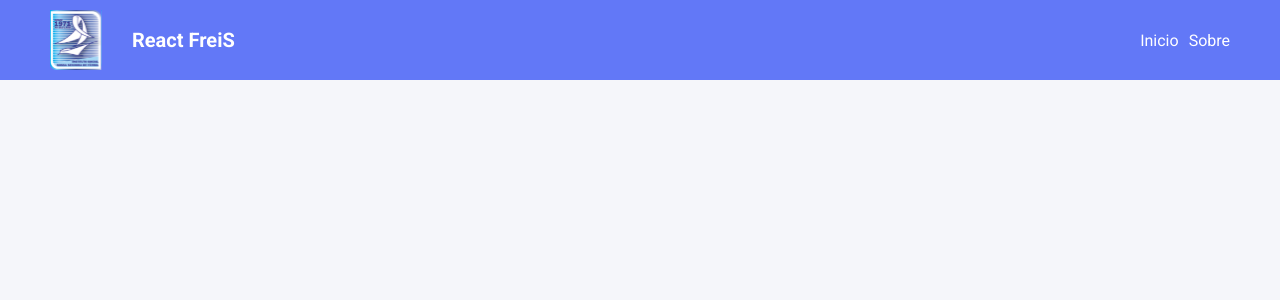
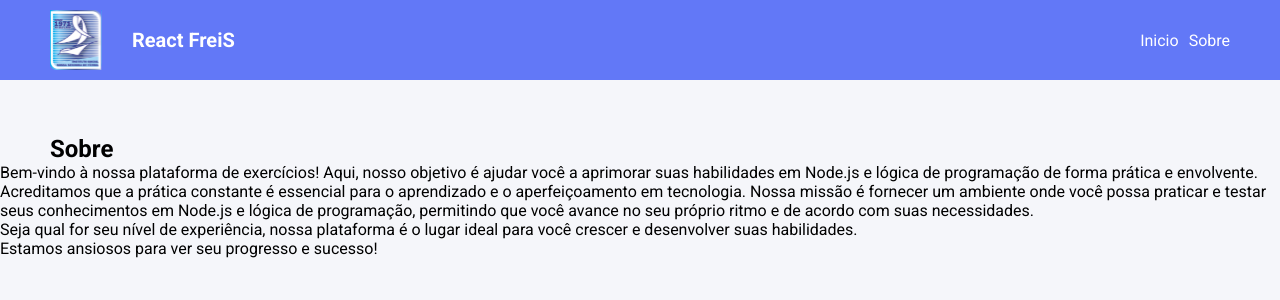
Before and after one commit to frosttlink/ReactFreiS, a React (Create React App) app: page /sobre in a window 1280 px wide. Shown: the top 300 px of the page. Built offline with nearby package versions, Linux system fonts and the light colour scheme.

Commit message:
new commit

```diff
--- a/src/pages/pgSobre/index.jsx
+++ b/src/pages/pgSobre/index.jsx
@@ -16,6 +16,15 @@ export default function Sobre() {
           </div>
         </div>
       </header>
+      <div className="conteudo">
+        <h2>Sobre</h2>
+        <div className='textos-sobre'>
+          <p>Bem-vindo à nossa plataforma de exercícios! Aqui, nosso objetivo é ajudar você a aprimorar suas habilidades em Node.js e lógica de programação de forma prática e envolvente. Acreditamos que a prática constante é essencial para o aprendizado e o aperfeiçoamento em tecnologia. Nossa missão é fornecer um ambiente onde você possa praticar e testar seus conhecimentos em Node.js e lógica de programação, permitindo que você avance no seu próprio ritmo e de acordo com suas necessidades. </p>
+
+          <p>Seja qual for seu nível de experiência, nossa plataforma é o lugar ideal para você crescer e desenvolver suas habilidades.</p>
+          <p>Estamos ansiosos para ver seu progresso e sucesso!</p>
+        </div>
+      </div>
     </div>
   )
 }
```
